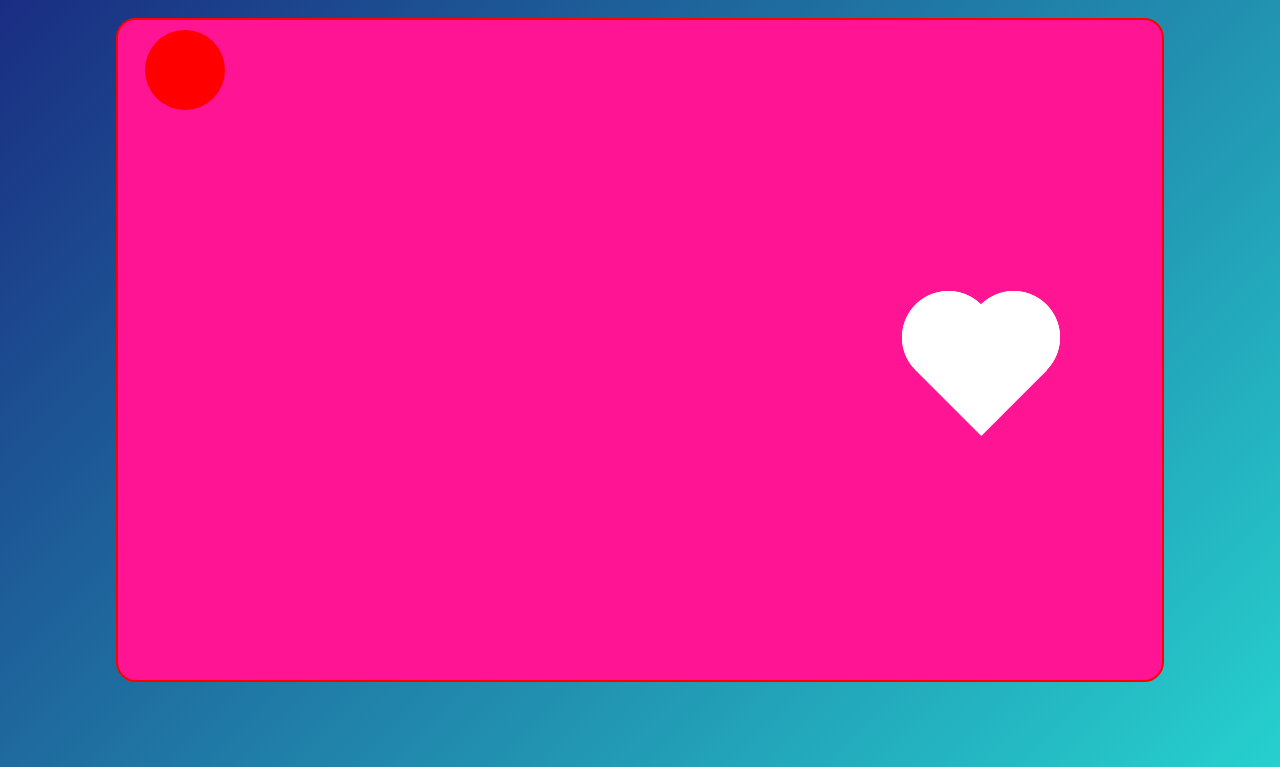
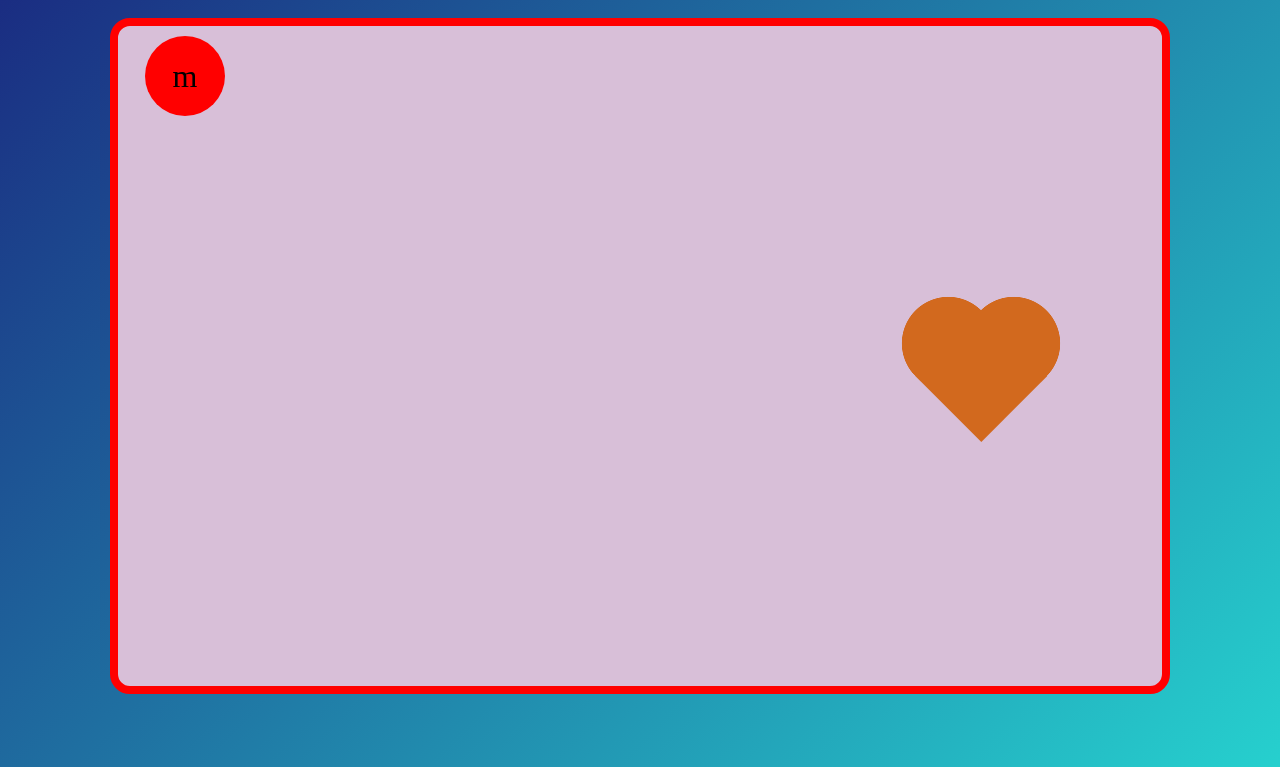
Before and after one commit to cj0ne5/cj0ne5.github.io, a plain HTML site: page practice/chocolates.html in a window 1280 px wide. Shown: the part 49-816 px from the top of the page. Drawn offline with Linux system fonts and the light colour scheme.

Commit message:
clean up chocolates starter code

```diff
--- a/practice/chocolates.html
+++ b/practice/chocolates.html
@@ -17,17 +17,10 @@
               margin: auto;
               grid-template-columns: 1fr 1fr 1fr;
               grid-template-rows: 1fr 1fr 1fr;
-              background-color: DeepPink;
+              background-color: Thistle;
               padding: 10px;
               border-radius: 20px;
-              border: 2px solid red;
-            }
-            .spot {
-              background-color: LightPink;
-              border: 1px solid black;
-              padding: 10px;
-              font-size: 30px;
-              text-align: center;
+              border: 8px solid red;
             }
             .heart {
               height: 20vh; /* adjust to control the size */
@@ -36,7 +29,7 @@
               -webkit-mask-box-image: var(--_m);
                          mask-border: var(--_m);
               clip-path: polygon(-41% 0,50% 91%, 141% 0);
-              background-color: white;
+              background-color: chocolate;
               margin: auto;
             }
             /* fallback until better support for mask-border */
@@ -67,6 +60,9 @@
                 background-color:red;
                 border-radius:50%;
                 margin: auto;
+                display: grid;
+                place-items: center;
+                font-size: 2em;
             }
         </style>
     </head>
@@ -76,9 +72,13 @@
             <div class="heart" id="chocolateheart"></div>
             <div class="lilbits">
                 <div id="mnm">
-
+                m
                 </div>
+                <!-- TODO: Add some more divs here, and style them
+                    to fill in the 'lilbits' part of the chocolate box -->
             </div>
+            <!-- TODO: Add some more divs here, and style them
+                to fill in the other sections of the chocolate box -->
         </div>
     </body>
 </html>
```
